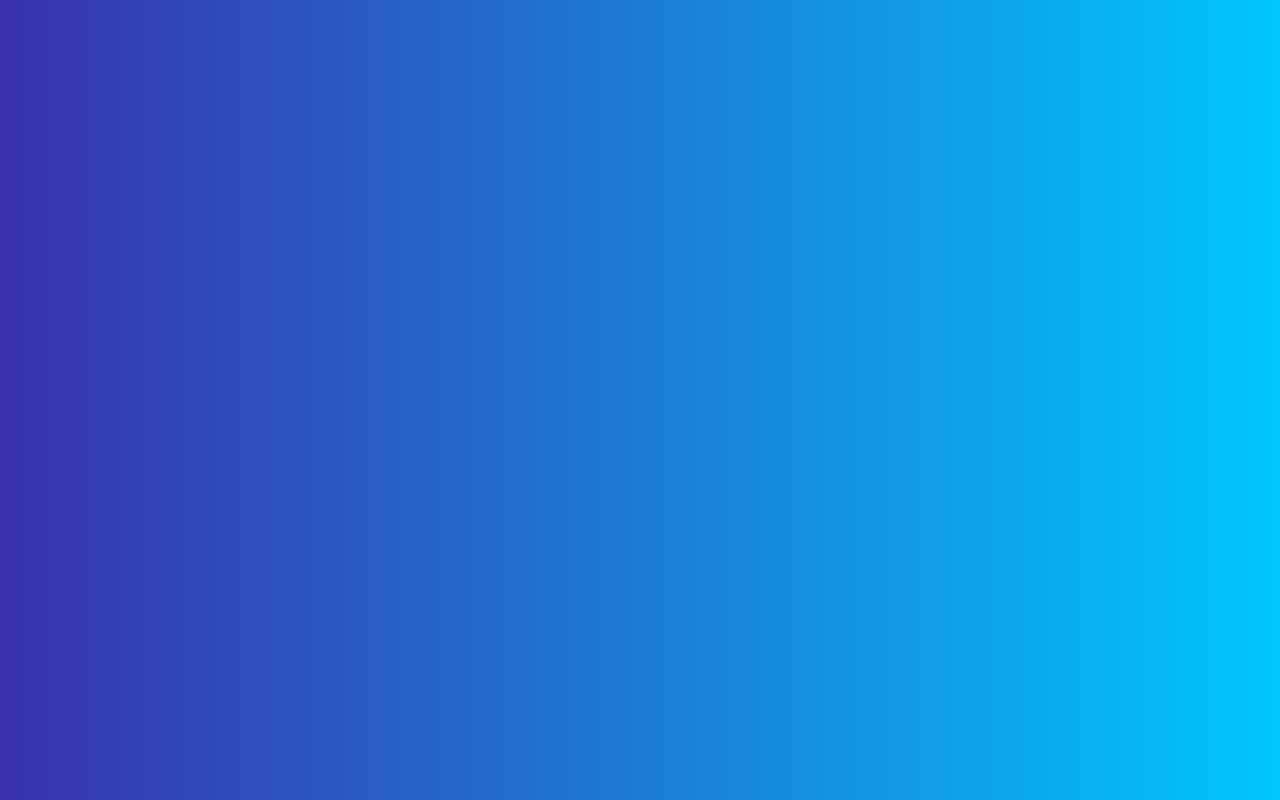
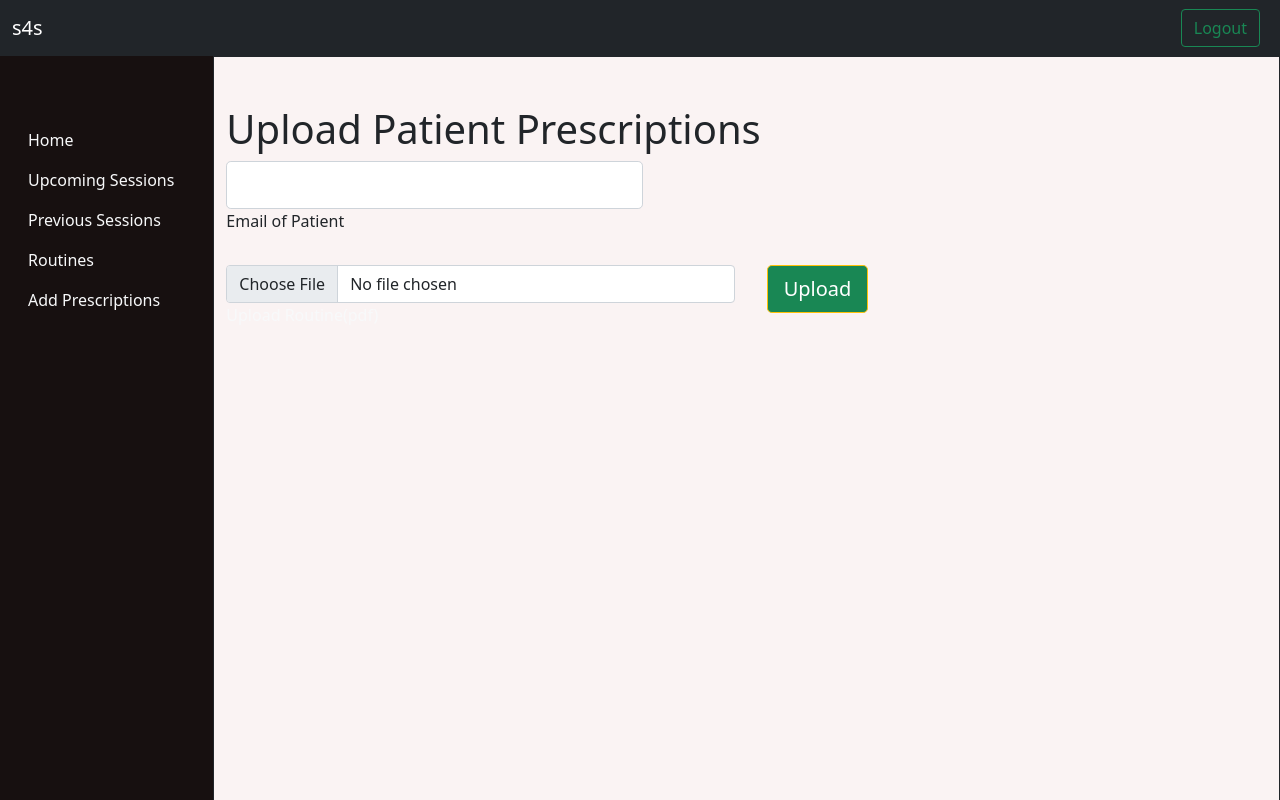
Before and after one commit to kakkarmanan/shrink4shrink2, a React (Create React App) app: page /addpresc in a window 1280 px wide. Shown: the top 800 px of the page. Built offline with nearby package versions, Linux system fonts and the light colour scheme.

Commit message:
addpresc added doctor side

```diff
--- a/src/App.js
+++ b/src/App.js
@@ -3,7 +3,7 @@ import {} from "react-bootstrap";
 import { Route } from "react-router-dom";
 import "./App.css";
 import VideoCall from "./components/screens/agora/VideoCall";
-import Dashboard from "./components/screens/Dashboard";
+import Dashboard from "./components/screens/dashboard";
 import dashboarddoc from "./components/screens/dashboarddoc";
 import FindDoctor from "./components/screens/find_doctor";
 import form from "./components/screens/initialform";
@@ -16,6 +16,7 @@ import PreviousSessions from "./components/screens/previous_sessions";
 import RegisterPage from "./components/screens/register";
 import RegisterPageDoc from "./components/screens/registerdoc";
 import Routines from "./components/screens/routines";
+import AddPresc from "./components/screens/addpresc";
 import UpcomingSessions from "./components/screens/upcoming_sessions";
 import DoctorProfile from "./components/screens/doctor_profile";
 
@@ -65,6 +66,9 @@ function App() {
         <Route path="/routines" exact component={Routines} />
       </section>
       <section>
+        <Route path="/addpresc" exact component={AddPresc} />
+      </section>
+      <section>
         <Route exact path="/call/:sessionId" component={VideoCall} />
       </section>
       <section>
--- /dev/null
+++ b/src/components/screens/addpresc.jsx
@@ -0,0 +1,221 @@
+import React from "react";
+import Tilt from "react-parallax-tilt";
+import { Link } from "react-router-dom";
+import firebase from "../../firebase";
+
+var storageRef = firebase.storage().ref();
+const toBlob = (file) => {
+  return new Blob([file], {
+    type: "application/pdf",
+  });
+};
+var metadata = {
+  contentType: "application/pdf",
+};
+
+class AddPresc extends React.Component {
+    onChange = (e) =>
+    this.setState({uemail:e.target.value});
+  handleSignOut() {
+    localStorage.removeItem("user");
+  }
+  routines = [
+  ];
+  constructor(props) {
+    super(props);
+    this.state = {
+      data: this.routines,
+      uemail:"",
+      selectedFile: null,
+    };
+  }
+  onFile = (e) => {
+    console.log(e.target.files[0]);
+    this.setState({ selectedFile: e.target.files[0] });
+  };
+  onFileUpload = async () => {
+    const formData = new FormData();
+    if (this.state.selectedFile == null) {
+      alert("No file Selected!!!");
+    } else {
+      formData.append(
+        "myFile",
+        this.state.selectedFile,
+        this.state.selectedFile.name
+      );
+      console.log(this.state.selectedFile);
+      try {
+        const blob = toBlob(this.state.selectedFile);
+        this.setState({ isLoading: true });
+        console.log(blob);
+        var mountainsRef = await storageRef.child(this.state.selectedFile.name);
+        await mountainsRef.put(blob, metadata);
+        const res = await mountainsRef.getDownloadURL();
+        console.log(res);
+        this.setState({
+          data: [...this.state.data, res],
+        });
+        // setTimeout(()=>{},5000);
+      } catch (err) {
+        console.log(err);
+      }
+    }
+  };
+  render() {
+    return (
+      <div>
+        <nav className="navbar navbar-dark bg-dark">
+          <div className="container-fluid">
+            <a className="navbar-brand" href="/">
+              s4s
+            </a>
+            <form className="d-flex">
+              <Link to="/" className="button btn btn-outline-success me-2" onClick={this.handleSignOut} >
+                {" "}
+                Logout
+              </Link>
+            </form>
+          </div>
+        </nav>
+        <div className="container-fluid" id="main">
+          <div className="row row-offcanvas row-offcanvas-left">
+            <div
+              className="col-md-3 col-lg-2 sidebar-offcanvas pl-0"
+              id="sidebar"
+              role="navigation"
+              style={{ backgroundColor: "#171010" }}
+            >
+              <ul className="nav flex-column sticky-top pl-0 pt-5 mt-3">
+                <li className="nav-item">
+                  <a className="nav-link text-light" href="/dashboarddoc">
+                    Home
+                  </a>
+                </li>
+                <li className="nav-item">
+                  <a className="nav-link text-light" href="/upcoming-sessions">
+                    Upcoming Sessions
+                  </a>
+                </li>
+                <li className="nav-item">
+                  <a className="nav-link text-light" href="/previous-sessions">
+                    Previous Sessions
+                  </a>
+                </li>
+                <li className="nav-item">
+                  <a className="nav-link text-light" href="/routines">
+                    Routines
+                  </a>
+                </li>
+                <li className="nav-item">
+                  <a className="nav-link text-light" href="/addpresc">
+                    Add Prescriptions
+                  </a>
+                </li>
+              </ul>
+            </div>
+            <div
+              className="col main pt-5 mt=3 border border-dark"
+              style={{ backgroundColor: "#FAF3F3" }}
+            >
+              <h1 className="text-dark">Upload Patient Prescriptions</h1>
+              <div className="row">
+                          <div className="form-outline mb-4">
+                            <div className="form-outline">
+                              <input
+                                type="email"
+                                id="form3Example1m"
+                                className="form-control form-control-lg"
+                                name="email"
+                                value={this.state.email}
+                                onChange={this.onChange}
+                                style={{width:"40%"}}
+                                required
+                              />
+                              <label
+                                className="form-label"
+                                htmlFor="form3Example1m"
+                              >
+                                Email of Patient
+                              </label>
+                            </div>
+                          </div>
+                        </div>
+              <div className="row">
+                <div className="col-md-6 mb-4">
+                  <div className="form-outline">
+                    <input
+                      type="file"
+                      className="form-control"
+                      id="customFile"
+                      name="licensedoc"
+                      onChange={this.onFile}
+                    />
+                    <label className="form-label text-light" htmlFor="customFile">
+                      Upload Routine(pdf)
+                    </label>
+                  </div>
+                </div>
+                <div className="col-md-6 mb-4">
+                  <div className="form-outline">
+                    <button
+                            type="button"
+                            className="btn btn-warning btn-lg ms-2 b1-color"
+                            onClick={this.onFileUpload}
+                          >
+                            Upload
+                          </button>
+                  </div>
+                </div>
+              </div>
+              <div className="row">
+                {this.state.data.map((ele, i) => (
+                  <div
+                    key={i}
+                    className="col-sm-6"
+                    style={{ margin: "50px", width: "220px", height: "300px" }}
+                  >
+                    <Tilt
+                      style={{
+                        margin: "30px",
+                        width: "220px",
+                        height: "300px",
+                      }}
+                    >
+                      <iframe
+                        title={i}
+                        src={ele}
+                        style={{
+                          width: "220px",
+                          height: "300px",
+                          overflow: "hidden",
+                        }}
+                        frameBorder="0"
+                        scrolling="no"
+                      ></iframe>
+                      <a
+                        href={ele}
+                        style={{
+                          position: "absolute",
+                          top: "0",
+                          left: "0",
+                          display: "inline-block",
+                          width: "220px",
+                          height: "300px",
+                          ZIndex: "5",
+                        }}
+                      >
+                        content
+                      </a>
+                    </Tilt>
+                  </div>
+                ))}
+              </div>
+            </div>
+          </div>
+        </div>
+      </div>
+    );
+  }
+}
+
+export default AddPresc;
--- a/src/components/screens/dashboarddoc.jsx
+++ b/src/components/screens/dashboarddoc.jsx
@@ -5,6 +5,12 @@ import { Link } from "react-router-dom";
 import "./dashboard.css";
 
 class dashboarddoc extends React.Component {
+  constructor(props){
+    super(props);
+    this.state={
+      u:JSON.parse(localStorage.getItem("user"))
+    }
+  }
   handleSignOut() {
     localStorage.removeItem("user");
   }
@@ -30,68 +36,43 @@ class dashboarddoc extends React.Component {
         <div className="container-fluid" id="main">
           <div className="row row-offcanvas row-offcanvas-left">
             <div
-              className="col-md-3 col-lg-2 sidebar-offcanvas bg-light pl-0"
+              className="col-md-3 col-lg-2 sidebar-offcanvas pl-0"
               id="sidebar"
               role="navigation"
+              style={{ backgroundColor: "#171010" }}
             >
               <ul className="nav flex-column sticky-top pl-0 pt-5 mt-3">
                 <li className="nav-item">
-                  <a className="nav-link" href="#">
+                  <a className="nav-link text-light" href="#">
                     Homepage
                   </a>
                 </li>
                 <li className="nav-item">
-                  <a
-                    className="nav-link"
-                    href="#submenu1"
-                    data-toggle="collapse"
-                    data-target="#submenu1"
-                  >
-                    Reports▾
-                  </a>
-                  <ul
-                    className="list-unstyled flex-column pl-3 collapse"
-                    id="submenu1"
-                    aria-expanded="false"
-                  >
-                    <li className="nav-item">
-                      <a className="nav-link" href="">
-                        Report 1
-                      </a>
-                    </li>
-                    <li className="nav-item">
-                      <a className="nav-link" href="">
-                        Report 2
-                      </a>
-                    </li>
-                  </ul>
-                </li>
-                <li className="nav-item">
-                  <a className="nav-link" href="#features">
+                  <a className="nav-link text-light" href="/upcoming-sessions">
                     Upcoming Sessions
                   </a>
                 </li>
                 <li className="nav-item">
-                  <a className="nav-link" href="#previousSessions">
+                  <a className="nav-link text-light" href="/previous-sessions">
                     Previous Sessions
                   </a>
                 </li>
                 <li className="nav-item">
-                  <a className="nav-link" href="#routines">
+                  <a className="nav-link text-light" href="/routines">
                     Patients
                   </a>
                 </li>
                 <li className="nav-item">
-                  <a className="nav-link" href="#prescriptions">
-                    Prescriptions
+                  <a className="nav-link text-light" href="/addpresc">
+                    Add Prescriptions
                   </a>
                 </li>
               </ul>
             </div>
 
             <div className="col main pt-5 mt-3">
-              <h1 className="display-4 d-none d-sm-block">UserName</h1>
-              <p className="lead d-none d-sm-block">Dashboard</p>
+              <h1 className="display-4 d-none d-sm-block">{this.state.u.firstname} {this.state.u.lastname}</h1>
+              <h2 className="lead d-none d-sm-block">Dashboard</h2>
 
               <div
                 className="alert alert-warning fade collapse"
```
